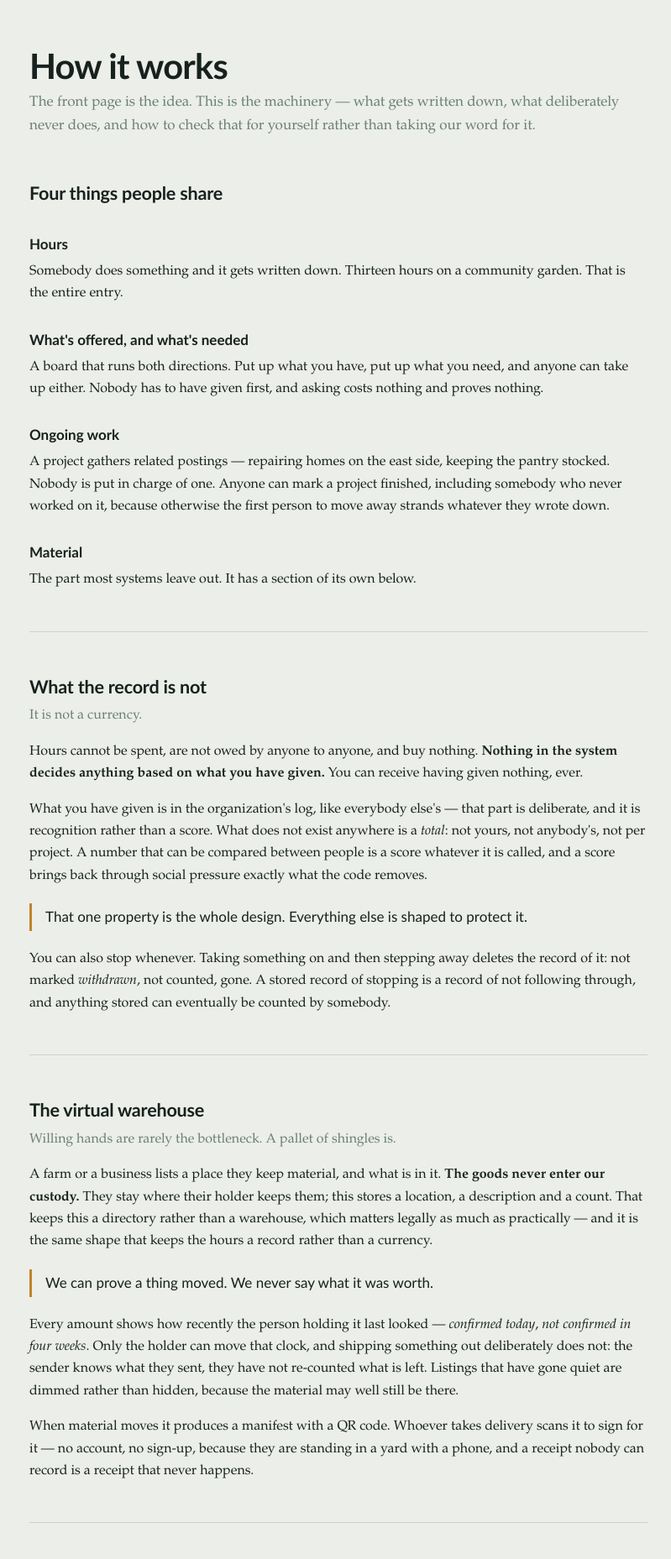
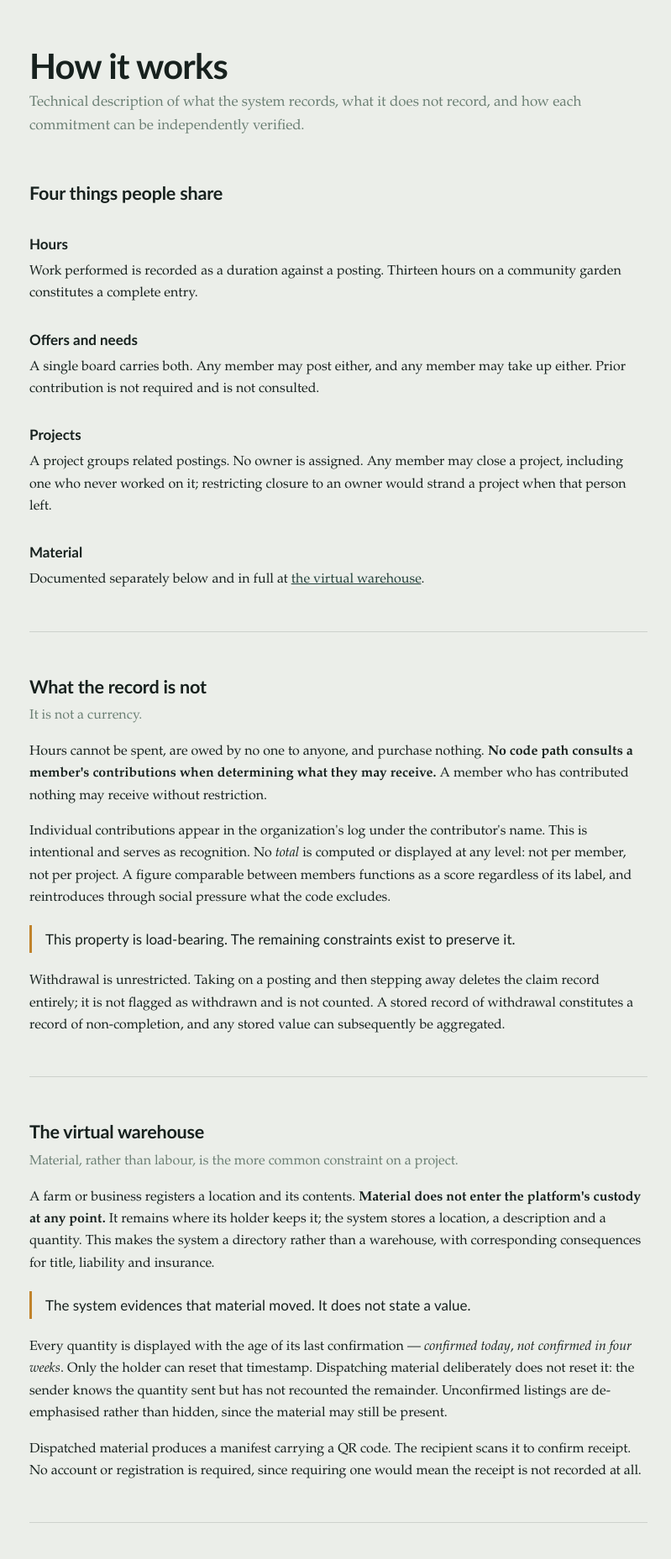
Before and after one commit to ewolters/dugnadsand, a Django app: template site_app/templates/site_app/how_it_works.html in a window 1280 px wide. Shown: the part 63-1920 px from the top of the page at 84% size, without its empty margins (237-1036 px from the left). Run offline with Django 5.2, Linux system fonts and the light colour scheme; the template is opened without the code that fills it, so the values that code supplies are empty.

Commit message:
public copy: technical register across all five pages
These pages are read by a nonprofit board and by whoever advises them, and
they were written in a warm second-person voice that reads as a pitch — and
reads as generated, which is worse for a SVEND-sponsored document.

Audited before rewriting rather than by impression: 51 instances of second
person, 5 of the "is not X, it is Y" construction, 3 aphoristic closers.
Every substantive claim is unchanged; the register is not.

    You don't need hours saved to take something, and you don't get
    anything back for giving.
  → No accumulated hours are required in order to receive, and giving
    returns nothing.

    Willing hands are rarely the bottleneck. A pallet of shingles is.
  → Material, rather than labour, is the more common constraint on a
    project.

    What you get back is evidence of transfer … What you will not get from
    us is a number for your tax return, and that is deliberate.
  → The system returns evidence of transfer: a record of what was
    dispatched, when, to where, and confirmation of receipt. It does not
    return a figure for a tax return.

Four tests failed on the rewrite, all asserting a flourish rather than a
claim — "your own counsel", "will not sort your material into types". They
now assert what the sentence has to establish, so the next rewrite is free.

The register is pinned: no public page addresses the reader in the second
person, closes a paragraph with an aphorism, or uses the word AI. Zero
instances remain across all five.

421 tests. Brand-lint clean, live.

```diff
--- a/site_app/templates/site_app/how_it_works.html
+++ b/site_app/templates/site_app/how_it_works.html
@@ -69,114 +69,112 @@
 
 {% block content %}
 <h1>How it works</h1>
-<p class="sub">The front page is the idea. This is the machinery — what gets written down,
-   what deliberately never does, and how to check that for yourself rather than taking
-   our word for it.</p>
+<p class="sub">Technical description of what the system records, what it does not record, and
+   how each commitment can be independently verified.</p>
 
 <h2>Four things people share</h2>
 
 <h3>Hours</h3>
-<p>Somebody does something and it gets written down. Thirteen hours on a community
-   garden. That is the entire entry.</p>
+<p>Work performed is recorded as a duration against a posting. Thirteen hours on a community
+   garden constitutes a complete entry.</p>
 
-<h3>What's offered, and what's needed</h3>
-<p>A board that runs both directions. Put up what you have, put up what you need, and
-   anyone can take up either. Nobody has to have given first, and asking costs nothing
-   and proves nothing.</p>
+<h3>Offers and needs</h3>
+<p>A single board carries both. Any member may post either, and any member may take up either.
+   Prior contribution is not required and is not consulted.</p>
 
-<h3>Ongoing work</h3>
-<p>A project gathers related postings — repairing homes on the east side, keeping the
-   pantry stocked. Nobody is put in charge of one. Anyone can mark a project finished,
-   including somebody who never worked on it, because otherwise the first person to move
-   away strands whatever they wrote down.</p>
+<h3>Projects</h3>
+<p>A project groups related postings. No owner is assigned. Any member may close a project,
+   including one who never worked on it; restricting closure to an owner would strand a
+   project when that person left.</p>
 
 <h3>Material</h3>
-<p>The part most systems leave out. It has a section of its own below.</p>
+<p>Documented separately below and in full at
+   <a href="/virtual-warehouse/">the virtual warehouse</a>.</p>
 
 <hr class="rule">
 
 <h2>What the record is not</h2>
 <p class="lede">It is not a currency.</p>
 
-<p>Hours cannot be spent, are not owed by anyone to anyone, and buy nothing.
-   <strong>Nothing in the system decides anything based on what you have given.</strong>
-   You can receive having given nothing, ever.</p>
+<p>Hours cannot be spent, are owed by no one to anyone, and purchase nothing.
+   <strong>No code path consults a member's contributions when determining what they may
+   receive.</strong> A member who has contributed nothing may receive without restriction.</p>
 
-<p>What you have given is in the organization's log, like everybody else's — that part is
-   deliberate, and it is recognition rather than a score. What does not exist anywhere is
-   a <em>total</em>: not yours, not anybody's, not per project. A number that can be
-   compared between people is a score whatever it is called, and a score brings back
-   through social pressure exactly what the code removes.</p>
+<p>Individual contributions appear in the organization's log under the contributor's name.
+   This is intentional and serves as recognition. No <em>total</em> is computed or displayed
+   at any level: not per member, not per project. A figure comparable between members
+   functions as a score regardless of its label, and reintroduces through social pressure
+   what the code excludes.</p>
 
-<p class="pull">That one property is the whole design. Everything else is shaped to
-   protect it.</p>
+<p class="pull">This property is load-bearing. The remaining constraints exist to preserve
+   it.</p>
 
-<p>You can also stop whenever. Taking something on and then stepping away deletes the
-   record of it: not marked <em>withdrawn</em>, not counted, gone. A stored record of
-   stopping is a record of not following through, and anything stored can eventually be
-   counted by somebody.</p>
+<p>Withdrawal is unrestricted. Taking on a posting and then stepping away deletes the claim
+   record entirely; it is not flagged as withdrawn and is not counted. A stored record of
+   withdrawal constitutes a record of non-completion, and any stored value can subsequently
+   be aggregated.</p>
 
 <hr class="rule">
 
 <h2>The virtual warehouse</h2>
-<p class="lede">Willing hands are rarely the bottleneck. A pallet of shingles is.</p>
+<p class="lede">Material, rather than labour, is the more common constraint on a project.</p>
 
-<p>A farm or a business lists a place they keep material, and what is in it.
-   <strong>The goods never enter our custody.</strong> They stay where their holder keeps
-   them; this stores a location, a description and a count. That keeps this a directory
-   rather than a warehouse, which matters legally as much as practically — and it is the
-   same shape that keeps the hours a record rather than a currency.</p>
+<p>A farm or business registers a location and its contents. <strong>Material does not enter
+   the platform's custody at any point.</strong> It remains where its holder keeps it; the
+   system stores a location, a description and a quantity. This makes the system a directory
+   rather than a warehouse, with corresponding consequences for title, liability and
+   insurance.</p>
 
-<p class="pull">We can prove a thing moved. We never say what it was worth.</p>
+<p class="pull">The system evidences that material moved. It does not state a value.</p>
 
-<p>Every amount shows how recently the person holding it last looked — <em>confirmed
-   today</em>, <em>not confirmed in four weeks</em>. Only the holder can move that clock,
-   and shipping something out deliberately does not: the sender knows what they sent,
-   they have not re-counted what is left. Listings that have gone quiet are dimmed rather
-   than hidden, because the material may well still be there.</p>
+<p>Every quantity is displayed with the age of its last confirmation — <em>confirmed
+   today</em>, <em>not confirmed in four weeks</em>. Only the holder can reset that
+   timestamp. Dispatching material deliberately does not reset it: the sender knows the
+   quantity sent but has not recounted the remainder. Unconfirmed listings are de-emphasised
+   rather than hidden, since the material may still be present.</p>
 
-<p>When material moves it produces a manifest with a QR code. Whoever takes delivery
-   scans it to sign for it — no account, no sign-up, because they are standing in a yard
-   with a phone, and a receipt nobody can record is a receipt that never happens.</p>
+<p>Dispatched material produces a manifest carrying a QR code. The recipient scans it to
+   confirm receipt. No account or registration is required, since requiring one would mean
+   the receipt is not recorded at all.</p>
 
 <hr class="rule">
 
 <h2>Bills of material</h2>
-<p class="lede">A project can say what it needs, not just who it needs.</p>
+<p class="lede">A project may specify required material as well as labour.</p>
 
-<p>Reclaimed oak, two hundred board-feet. People record what actually arrives against it,
-   and material can come straight from a warehouse listing so the paperwork and the
-   project agree.</p>
+<p>A line specifies a description, a quantity and a unit. Arrivals are recorded against it,
+   and material may be dispatched directly from a warehouse listing so that the manifest and
+   the project record the same movement.</p>
 
-<p><strong>Hours and material are kept in separate lists and are never added together.</strong>
-   There is no way to record what material is worth, and no way to say what it is worth
-   in hours. Both would put a price on a gift, and a priced gift is a transaction.</p>
+<p><strong>Hours and material are held in separate records and are never combined.</strong>
+   No field records the value of material, and no field expresses material as an equivalent
+   number of hours. Either would assign a price to a donation.</p>
 
-<p>The one figure the system does show is what is <em>still needed</em> — eighty
-   board-feet short. That is a fact about the project rather than about any person, and
-   material cannot be coordinated without it.</p>
+<p>One aggregate is displayed: the quantity <em>outstanding</em> on a line. It is a property
+   of the requirement rather than of any member, and material cannot be coordinated without
+   it.</p>
 
 <hr class="rule">
 
-<h2>Your organization is your own</h2>
+<h2>Separation between organizations</h2>
 
-<p>Each organization is admitted deliberately, and its members, postings, ledger and
-   material are invisible to every other one. That separation is enforced by the database
-   itself rather than by application code remembering to filter, and it fails closed: a
-   mistake makes rows disappear rather than leak.</p>
+<p>Each organization is admitted individually. Its members, postings, ledger and material are
+   inaccessible to every other organization. Separation is enforced by row-level security in
+   the database rather than by application-level filtering, and fails closed: a defect causes
+   rows to disappear rather than to leak.</p>
 
-<p>Anything that leaves the system — a notification, an email, an integration — carries
-   only that something exists, and a link. Never the words somebody wrote, never a
-   member's name. Those stay inside and are fetched when the reader signs in.</p>
+<p>Data crossing the system boundary — notifications, email, integrations — carries only the
+   existence of a record and a link to it. Message text and member names are excluded. Both
+   are retrieved inside the organization when the recipient signs in.</p>
 
 <hr class="rule">
 
 <h2>How to check any of this</h2>
-<p class="lede">Everything above is a claim, and claims are cheap.</p>
+<p class="lede">Each statement above is a claim, and is bound to an executable check.</p>
 
-<p>So each one is tied to a test that runs continuously, and the results are published at
-   <a href="/attestation/">/attestation/</a> — run live when you load that page, so a
-   stalled checker cannot make a green record look like a green system.</p>
+<p>Results are published at <a href="/attestation/">/attestation/</a> and are executed when
+   that page is requested, so that a stalled scheduler cannot present a stored pass as a
+   current one.</p>
 
 <div class="scroll">
   <table>
@@ -191,17 +189,15 @@
   </table>
 </div>
 
-<p>A check whose subject does not exist yet reports <em>incomplete</em> rather than
-   passing, and a run can never read green while any check is in that state. An honest
-   amber is the right answer until the thing is built.</p>
+<p>A check whose subject does not yet exist reports <em>incomplete</em> rather than passing,
+   and a run cannot report an overall pass while any check is in that state.</p>
 
 <div class="caveat">
   <b>Not a legal attestation</b>
-  This says what the code was checked for and what the checks returned. It is not legal
-  advice, it is not a tax opinion, and it does not tell your organization what its
-  obligations are — those are questions for your own counsel and accountant. What it can
-  tell you is exactly what the software does and does not do, which is the part we can be
-  held to.
+  This states what the code was checked for and what the checks returned. It is not legal
+  advice, it is not a tax opinion, and it does not determine an organization's obligations;
+  those are matters for that organization's own counsel and accountant. It describes the
+  behaviour of the software. That behaviour is testable.
 </div>
 
 <p>There is also a formal <a
@@ -214,5 +210,5 @@
    The claims live in <code>policy/manifest.toml</code>, the checks behind them in
    <code>policy/checks.py</code>, and the reasoning in <code>docs/design-rules.md</code>.</p>
 
-<p>If this sounds like your street, <a href="/#say-hello">tell us about it</a>.</p>
+<p><a href="/#say-hello">Contact</a> · <a href="/policy/">Statement of operating policy</a></p>
 {% endblock %}
```
Also changed, not shown: site_app/templates/site_app/attestation.html (+5 -6 lines), site_app/templates/site_app/index.html (+28 -30 lines), site_app/templates/site_app/policy.html (+55 -59 lines), site_app/templates/site_app/virtual_warehouse.html (+52 -59 lines), site_app/tests/test_app.py (+52 -5 lines), site_app/tests/test_policy.py (+1 -1 lines).
